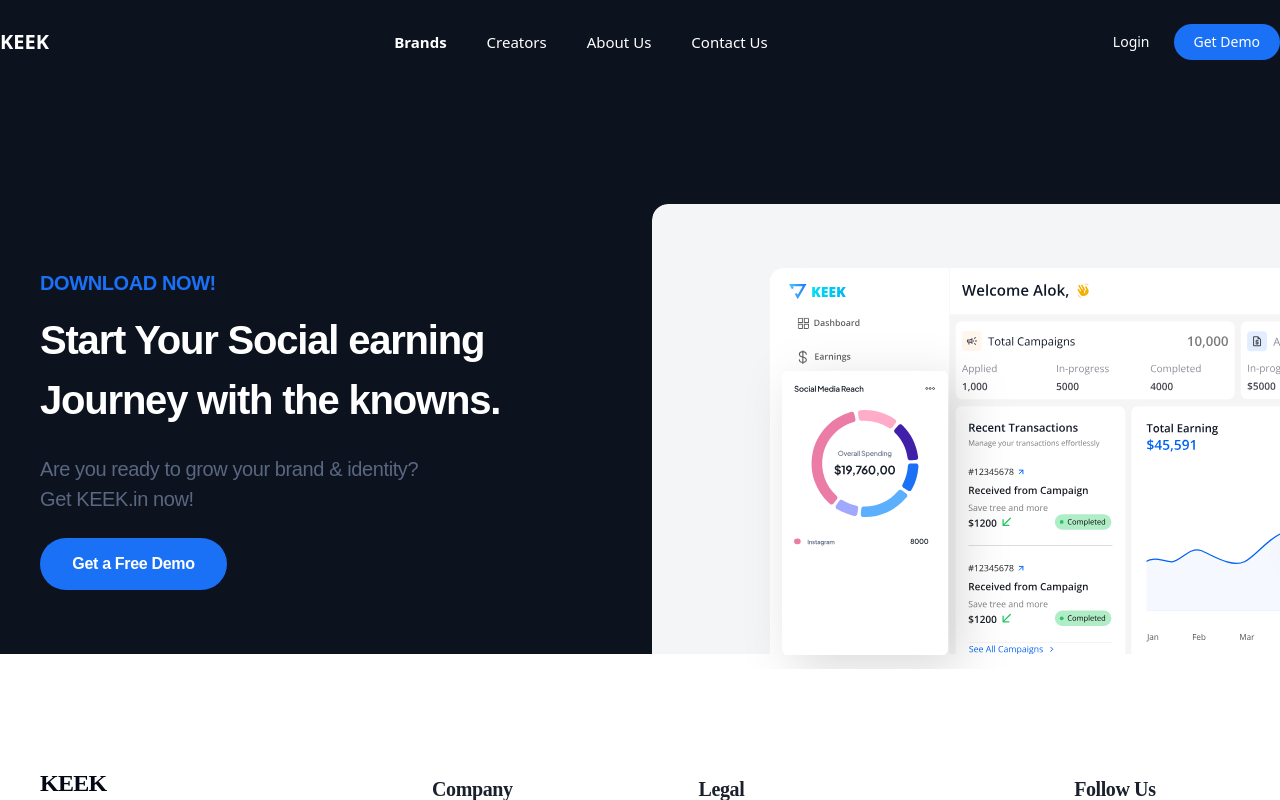
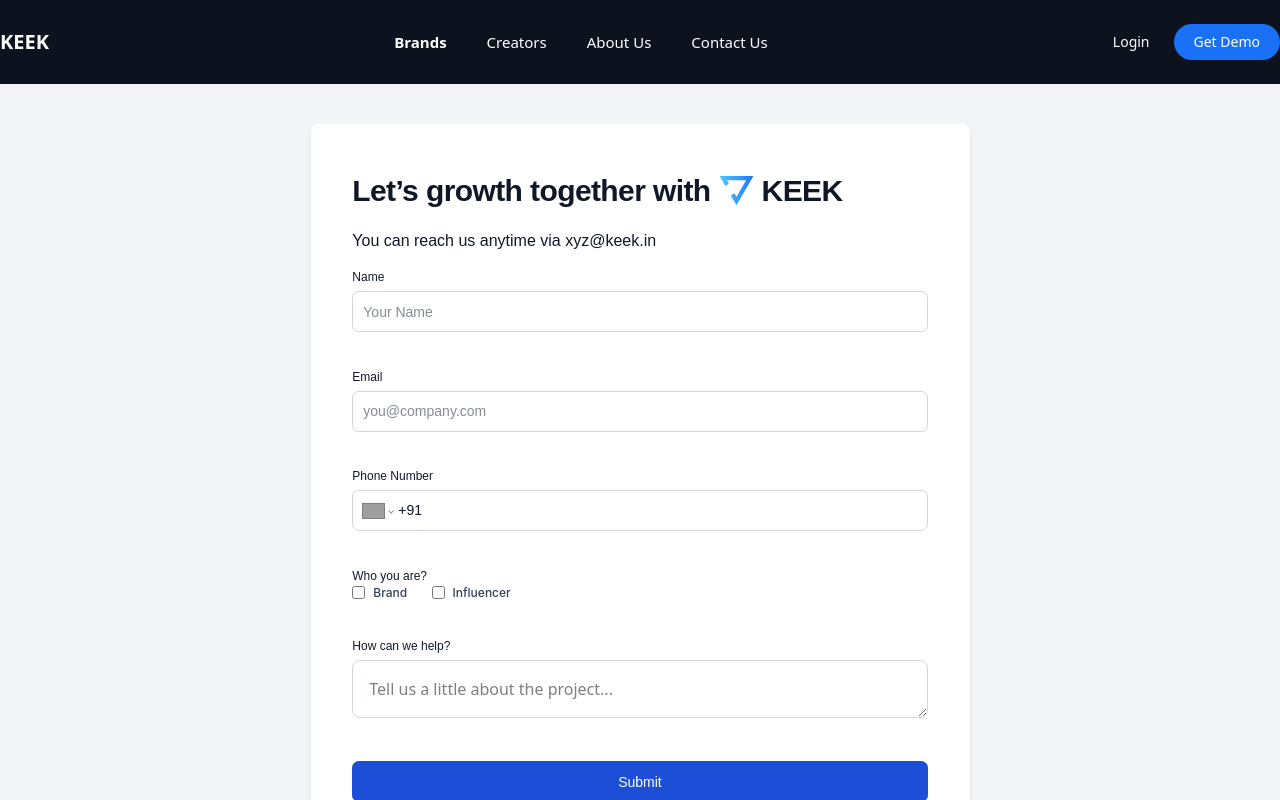
Before and after one commit to Keek-In/LandingPage, a React (Vite) app: page /get-demo in a window 1280 px wide. Shown: the top 800 px of the page. Built offline with nearby package versions, Linux system fonts and the light colour scheme; grey boxes are pictures that could not be loaded.

Commit message:
first commit

```diff
--- a/package.json
+++ b/package.json
@@ -13,6 +13,8 @@
     "@tailwindcss/vite": "^4.1.4",
     "react": "^19.0.0",
     "react-dom": "^19.0.0",
+    "react-intl": "^7.1.10",
+    "react-phone-number-input": "^3.4.12",
     "react-router-dom": "^7.5.0",
     "tailwindcss": "^4.1.4"
   },
--- a/src/App.tsx
+++ b/src/App.tsx
@@ -10,6 +10,7 @@
 import PrivacyPolicy from "./pages/PrivacyPolicy";// Assuming you want to navigate to Privacy Policy
 import TermsandConditions from "./pages/TermsandConditions";
 import GrievanceRedressalPolicy from "./pages/GrievanceRedressalPolicy";
+import GetDemo from "./pages/GetDemo";
 
 // Add other pages if needed like Pricing, About, etc.
 
@@ -25,6 +26,7 @@
             <Route path="/privacy-policy" element={<PrivacyPolicy />} />
             <Route path="/terms" element={<TermsandConditions />} />
             <Route path="/grievance" element={<GrievanceRedressalPolicy />} />
+            <Route path="/get-demo" element={<GetDemo />} />
 
             {/* Add more routes as necessary */}
           </Routes>
--- a/src/components/Navbar.tsx
+++ b/src/components/Navbar.tsx
@@ -1,4 +1,5 @@
 import React from "react";
+import { Link } from "react-router-dom";
 
 const Navbar: React.FC = () => {
   return (
@@ -19,9 +20,11 @@
         <button className="text-sm text-white hover:text-gray-300 font-medium">
           Login
         </button>
-        <button className="bg-[#1A71F6] text-white px-5 py-2 rounded-full text-sm font-medium hover:bg-gray-200 transition">
-          Get Demo
-        </button>
+        <Link to="/get-demo">
+          <button className="bg-[#1A71F6] text-white px-5 py-2 rounded-full text-sm font-medium hover:bg-gray-200 transition">
+            Get Demo
+          </button>
+        </Link>
       </div>
     </nav>
   );
--- a/src/index.css
+++ b/src/index.css
@@ -242,5 +242,81 @@
   right: 350px;
   bottom: -15px;
   border-radius: 7.79px;
-  z-index: 0;
 }
+
+.growth-text {
+  color: #101828;
+  font-family: "Plus Jakarta Sans", sans-serif;
+  font-size: 30px;
+  font-style: normal;
+  font-weight: 600;
+  line-height: 50.178px; /* 167.259% */
+  letter-spacing: -0.6px;
+}
+
+.contact-text {
+  color: #101828;
+  font-family: "Plus Jakarta Sans", sans-serif;
+  font-size: 16px;
+  font-style: normal;
+  font-weight: 500;
+  line-height: 24px; /* 150% */
+  margin-top: 5.02px;
+}
+
+
+.label-text {
+  color: #101828;
+  font-family: "Plus Jakarta Sans", sans-serif;
+  font-size: 12px;
+  font-style: normal;
+  font-weight: 500;
+  line-height: 16.726px; /* 139.382% */
+}
+
+.input-field {
+  width: 575.37px;
+  height: 41.07px;
+  border-radius: 6.69px;
+  padding: 10px;
+  border: 1px solid #d0d5dd;
+  font-family: "Plus Jakarta Sans", sans-serif;
+  font-size: 14px;
+  color: #101828;
+}
+
+.question-text {
+  color: #344054;
+  font-family: "Inter", sans-serif;
+  font-size: 12px;
+  font-style: normal;
+  font-weight: 500;
+  line-height: 16.726px; /* 139.382% */
+}
+
+.checkbox-label {
+  color: #344054;
+  font-family: "Inter", sans-serif;
+  font-size: 12px;
+  font-style: normal;
+  font-weight: 500;
+  line-height: 16.726px; /* 139.382% */
+}
+
+.question-text {
+  color: #101828;
+  font-family: "Plus Jakarta Sans", sans-serif;
+  font-size: 12px;
+  font-style: normal;
+  font-weight: 500;
+  line-height: 16.726px; /* 139.382% */
+}
+
+button span {
+  color: #fff;
+  font-family: "Plus Jakarta Sans", sans-serif;
+  font-size: 14px;
+  font-style: normal;
+  font-weight: 500;
+  line-height: 20.071px; /* 143.365% */
+}
--- /dev/null
+++ b/src/pages/GetDemo.tsx
@@ -0,0 +1,119 @@
+import React, { useState } from "react";
+import form1 from "../assets/form1.svg"; // adjust if needed
+import PhoneInput from "react-phone-number-input";
+import "react-phone-number-input/style.css"; // Don't forget to import the styles!
+
+const GetDemo: React.FC = () => {
+  const [phoneNumber, setPhoneNumber] = useState<string | undefined>("");
+  const [brandChecked, setBrandChecked] = useState(false);
+  const [influencerChecked, setInfluencerChecked] = useState(false);
+
+  const handleSubmit = () => {
+    // Handle form submission logic here (e.g., form validation, API call)
+    alert("Form submitted successfully!");
+  };
+
+  return (
+    <div className="min-h-screen flex items-center justify-center bg-gray-100 px-4">
+      <div className="w-[659px]  bg-white p-[41.81px] rounded-lg shadow-md">
+        <div className="flex flex-col gap-4">
+          <div className="flex flex-col gap-2">
+            <div className="flex items-center gap-2">
+              <span className="growth-text">Let’s growth together with</span>
+              <img src={form1} alt="form1" className="h-[30px]" />
+              <span className="growth-text">KEEK</span>
+            </div>
+            <span className="contact-text">You can reach us anytime via xyz@keek.in</span>
+          </div>
+
+          {/* Name field */}
+          <div className="flex flex-col" style={{ gap: "5.02px" }}>
+            <label className="label-text">Name</label>
+            <input
+              type="text"
+              placeholder="Your Name"
+              className="input-field"
+            />
+          </div>
+
+          {/* Email field */}
+          <div className="flex flex-col" style={{ gap: "5.02px", marginTop: "20.7px" }}>
+            <label className="label-text">Email</label>
+            <input
+              type="email"
+              placeholder="you@company.com"
+              className="input-field"
+            />
+          </div>
+
+          {/* Phone Number field */}
+          <div className="flex flex-col" style={{ gap: "5.02px", marginTop: "20.7px" }}>
+            <label className="label-text">Phone Number</label>
+            <PhoneInput
+              international
+              defaultCountry="IN"
+              value={phoneNumber}
+              onChange={setPhoneNumber}
+              className="input-field"
+              placeholder="Your Phone Number"
+            />
+          </div>
+
+          {/* Who you are? */}
+          <div className="flex flex-col" style={{ marginTop: "20.7px" }}>
+            <span className="question-text">Who you are?</span>
+
+            {/* Checkboxes */}
+            <div className="flex gap-9.12px mt-8.36px">
+              <div className="flex items-center gap-2">
+                <input
+                  type="checkbox"
+                  checked={brandChecked}
+                  onChange={() => setBrandChecked(!brandChecked)}
+                  className="form-checkbox"
+                />
+                <label className="checkbox-label">Brand</label>
+              </div>
+              <div className="flex items-center gap-2 ml-[24.33px]">
+                <input
+                  type="checkbox"
+                  checked={influencerChecked}
+                  onChange={() => setInfluencerChecked(!influencerChecked)}
+                  className="form-checkbox"
+                />
+                <label className="checkbox-label">Influencer</label>
+              </div>
+            </div>
+          </div>
+
+          {/* How can we help? */}
+          <div className="flex flex-col" style={{ marginTop: "20.7px" }}>
+            <span className="question-text">How can we help?</span>
+
+            {/* Form field for message */}
+            <div className="flex flex-col" style={{ gap: "5.02px", marginTop: "5.02px" }}>
+              <textarea
+                placeholder="Tell us a little about the project..."
+                className="w-[575.37px] h-[58.266px] p-4 border rounded-lg border-gray-300"
+              />
+            </div>
+          </div>
+
+          {/* Submit button */}
+          <div className="flex flex-col mt-[26.76px]">
+            <button
+              onClick={handleSubmit}
+              className="w-[575.37px] h-[41.07px] rounded-[6.69px] border-[0.836px] border-[#1D4ED8] bg-[#1D4ED8] text-white shadow-[0px_0.836px_1.673px_0px_rgba(16,24,40,0.05)] hover:bg-[#2563eb] transition-all"
+            >
+              <span className="text-[14px] font-medium font-[Plus Jakarta Sans] leading-[20.071px]">
+                Submit
+              </span>
+            </button>
+          </div>
+        </div>
+      </div>
+    </div>
+  );
+};
+
+export default GetDemo;
```
Also changed, not shown: src/assets/form1.svg (added), 1 other file (tests, documents, lock files or other folders).
